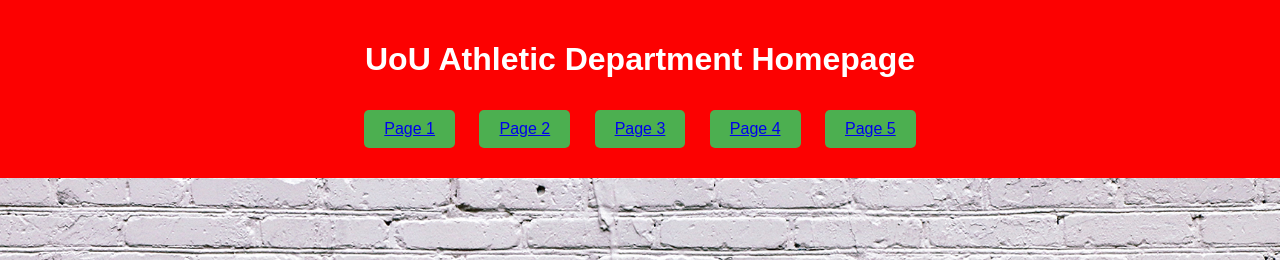
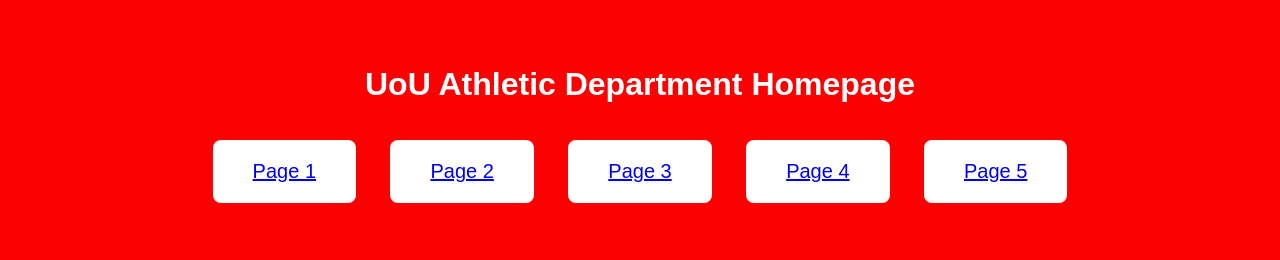
Before and after one commit to Dkuyoth/4460FinalProj, a Django app: template AthleticDepartment/athletic_department/templates/athletic_department/Homepage.html in a window 1280 px wide. Shown: the top 260 px of the page. Run offline with Django 5.2, Linux system fonts and the light colour scheme; the template is opened without the code that fills it, so the values that code supplies are empty.

Commit message:
Updated Homepage.html and added more pictures.

```diff
--- a/AthleticDepartment/athletic_department/templates/athletic_department/Homepage.html
+++ b/AthleticDepartment/athletic_department/templates/athletic_department/Homepage.html
@@ -13,16 +13,16 @@
         header {
             background-color: #fc0101;
             color: #fff;
-            padding: 20px;
+            padding: 45px;
             text-align: center;
         }
         button {
-            padding: 10px 20px;
-            margin: 10px;
-            font-size: 16px;
+            padding: 20px 40px;
+            margin: 15px;
+            font-size: 20px;
             border: none;
-            border-radius: 5px;
-            background-color: #4CAF50;
+            border-radius: 8px;
+            background-color: #ffffff;
             color: white;
             cursor: pointer;
         }
@@ -30,12 +30,11 @@
             background-color: #45a049;
         }
         main {
-    background-image: url('AthleticDepartment/athletic_department/images/20.jpeg');
-    /* Add your image file path */
-    background-size: cover;
-    background-position: center;
-    height: 100vh; /* Adjust the height as needed */
-}
+            background-image: url('AthleticDepartment/athletic_department/templates/athletic_department/images/20.jpeg'); /* Corrected image file path */
+            background-size: cover;
+            background-position: center;
+            height: 100vh; /* Adjust the height as needed */
+        }
 
     </style>
 </head>
@@ -49,7 +48,14 @@
         <button><a href="page5.html">Page 5</a></button>
     </header>
     <main>
-        <!-- Your main content goes here -->
+
+
+        <button><a href="page1.html">Page 1</a></button>
+        <button><a href="page2.html">Page 2</a></button>
+        <button><a href="page3.html">Page 3</a></button>
+        <button><a href="page4.html">Page 4</a></button>
+        <button><a href="page5.html">Page 5</a></button>
+
     </main>
 </body>
 </html>
```
Also changed, not shown: AthleticDepartment/athletic_department/templates/athletic_department/images/1.jpg (added), AthleticDepartment/athletic_department/templates/athletic_department/images/2.jpeg (renamed from AthleticDepartment/athletic_department/images/20.jpeg), AthleticDepartment/athletic_department/templates/athletic_department/images/3.jpeg (added).
